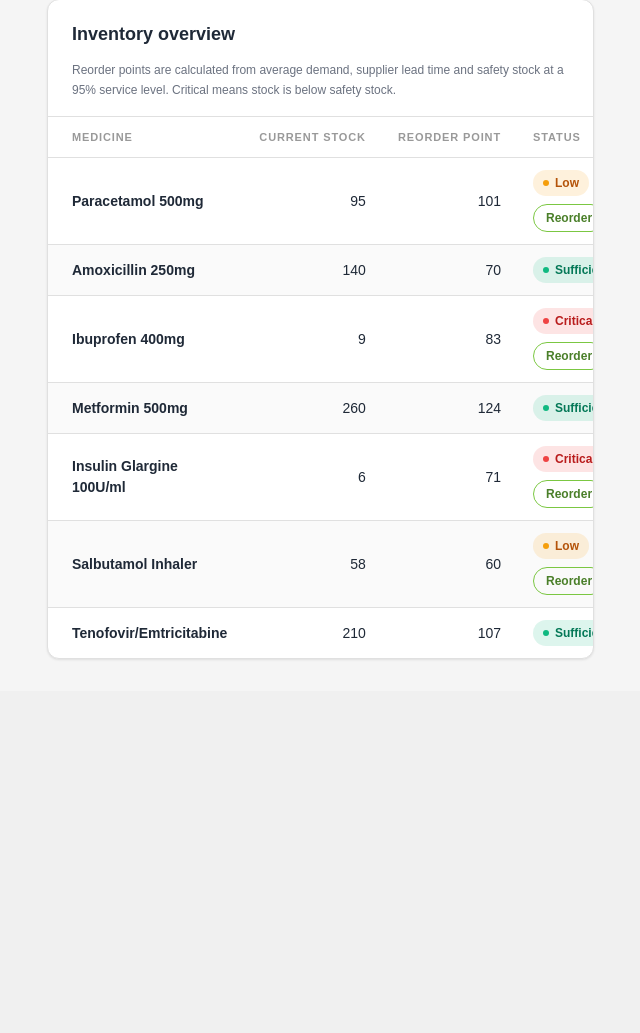
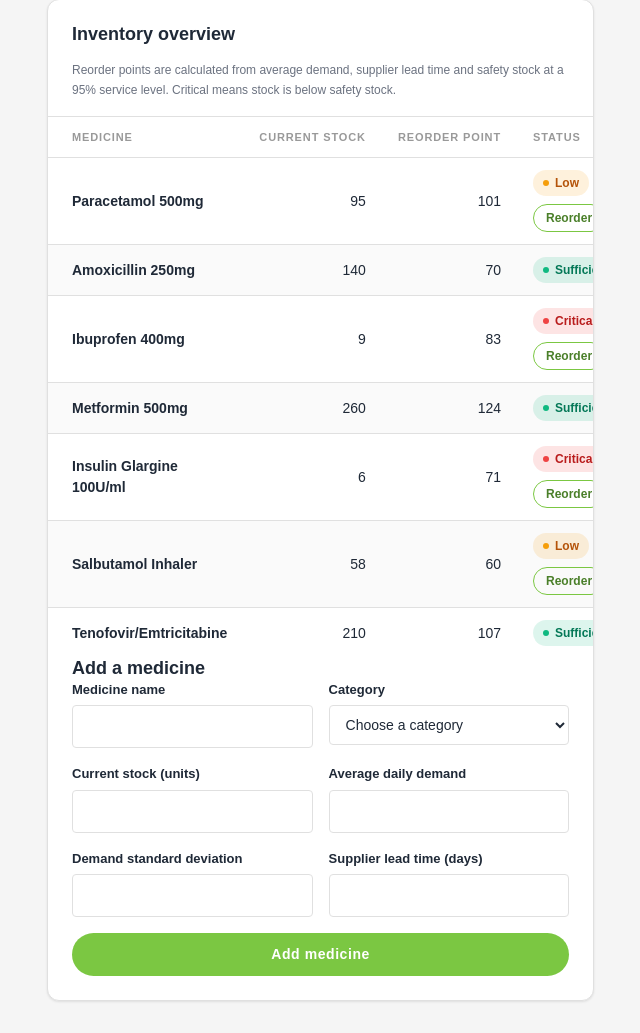
Before and after one commit to u24645177/BFB321_Group4_Project, a Flask app: page / in a window 1280 px wide. Shown: the part 2061-3094 px from the top of the page, without its empty margins (265-905 px from the left). Before the commit the page ends 2720 px from the top, so only its background shows below. Run offline with Flask 3, Linux system fonts and the light colour scheme.

Commit message:
Flow 1: add medicine form, POST /api/medicines and live table update

```diff
--- a/data/dashboard.py
+++ b/data/dashboard.py
@@ -15,6 +15,7 @@ them, so the page always agrees with itself:
       requests waiting longer than the approval SLA.
 """
 
+import math
 from datetime import date, timedelta
 
 from models.eoq import calculate_reorder_point, calculate_safety_stock
@@ -355,3 +356,76 @@ def get_dashboard_context(category='all'):
         'supplier_options': SUPPLIERS,
         'current_category': category,
     }
+
+
+
+# Adding medicines (Flow 1: form -> POST /api/medicines -> inventory table)
+
+
+MEDICINE_CATEGORIES = ['analgesics', 'antibiotics', 'antidiabetics', 'antiretrovirals', 'respiratory', 'vaccines']
+MAX_NAME_LENGTH = 100
+
+
+def _read_number(data, field, errors, minimum, whole=False):
+    """Read one numeric field, adding an error message if it is missing or out of range."""
+    try:
+        value = float(data.get(field, ''))
+        if not math.isfinite(value):
+            raise ValueError
+        if whole and not value.is_integer():
+            raise ValueError
+        if value < minimum:
+            raise ValueError
+        return int(value) if whole else value
+    except (TypeError, ValueError):
+        kind = 'a whole number' if whole else 'a number'
+        errors[field] = f'Enter {kind} of at least {minimum}.'
+        return None
+
+
+def validate_medicine(data):
+    """
+    Validate a new medicine sent to POST /api/medicines.
+
+    Returns (medicine, errors): medicine is a dict ready for add_medicine()
+    when errors is empty; errors maps field name -> message.
+    """
+    errors = {}
+
+    name = str(data.get('name', '')).strip()
+    if not name:
+        errors['name'] = 'Enter the medicine name.'
+    elif len(name) > MAX_NAME_LENGTH:
+        errors['name'] = f'Keep the name under {MAX_NAME_LENGTH} characters.'
+
+    category = str(data.get('category', '')).strip().lower()
+    if category not in MEDICINE_CATEGORIES:
+        errors['category'] = 'Choose a category from the list.'
+
+    current_stock = _read_number(data, 'current_stock', errors, minimum=0, whole=True)
+    avg_daily_demand = _read_number(data, 'avg_daily_demand', errors, minimum=0)
+    demand_std_dev = _read_number(data, 'demand_std_dev', errors, minimum=0)
+    lead_time_days = _read_number(data, 'lead_time_days', errors, minimum=1, whole=True)
+
+    if errors:
+        return None, errors
+    return {
+        'name': name,
+        'category': category,
+        'current_stock': current_stock,
+        'avg_daily_demand': avg_daily_demand,
+        'demand_std_dev': demand_std_dev,
+        'lead_time_days': lead_time_days,
+    }, {}
+
+
+def medicine_exists(name):
+    """True if a medicine with this name is already stored (ignores capital letters)."""
+    return any(m['name'].lower() == name.lower() for m in MEDICINES)
+
+
+def add_medicine(medicine):
+    """Store a validated medicine and return its inventory row (with reorder point and status)."""
+    MEDICINES.append(medicine)
+    row = next(item for item in build_inventory() if item['name'] == medicine['name'])
+    return {**row, 'category': medicine['category']}
--- /dev/null
+++ b/static/js/add-medicine.js
@@ -0,0 +1,110 @@
+// Flow 1: Add medicine
+// The form on the dashboard is sent to POST /api/medicines with apiFetch() (static/js/api.js).
+// On success the new medicine is added to the inventory table straight away, without reloading.
+
+(() => {
+    const form = document.getElementById('medicine-form');
+    if (!form) return;   // only runs on the dashboard
+
+    const tableBody = document.getElementById('inventory-body');
+    const message = document.getElementById('medicine-message');
+    const submitButton = document.getElementById('medicine-submit');
+
+    // Show a green (success) or red (error) message above the form
+    function showMessage(text, isError) {
+        message.textContent = text;
+        message.classList.toggle('form-summary', isError);
+        message.hidden = false;
+    }
+
+    // Remove the red borders and error text from the last attempt
+    function clearFieldErrors() {
+        form.querySelectorAll('.field-error').forEach((el) => el.remove());
+        form.querySelectorAll('[aria-invalid]').forEach((el) => el.removeAttribute('aria-invalid'));
+    }
+
+    // Put the API's message under each field it rejected, e.g. { name: 'This medicine already exists.' }
+    function showFieldErrors(fields) {
+        Object.entries(fields).forEach(([fieldName, text]) => {
+            const input = form.elements[fieldName];
+            if (!input) return;
+            input.setAttribute('aria-invalid', 'true');
+            const error = document.createElement('span');
+            error.className = 'field-error';
+            error.textContent = text;
+            input.after(error);
+        });
+        const firstInvalid = form.querySelector('[aria-invalid="true"]');
+        if (firstInvalid) firstInvalid.focus();
+    }
+
+    // Build a table row that looks the same as the rows Flask renders in index.html
+    function buildRow(medicine) {
+        const row = document.createElement('tr');
+
+        const name = document.createElement('td');
+        name.className = 'cell-strong';
+        name.textContent = medicine.name;
+
+        const stock = document.createElement('td');
+        stock.className = 'num';
+        stock.textContent = medicine.current_stock.toLocaleString('en-US');
+
+        const reorderPoint = document.createElement('td');
+        reorderPoint.className = 'num';
+        reorderPoint.textContent = medicine.reorder_point.toLocaleString('en-US');
+
+        const statusCell = document.createElement('td');
+        const statusWrap = document.createElement('div');
+        statusWrap.className = 'status-cell';
+        const badge = document.createElement('span');
+        badge.className = 'status-badge status-' + medicine.status.toLowerCase();
+        badge.textContent = medicine.status;
+        statusWrap.append(badge);
+        if (medicine.status !== 'Sufficient') {
+            const link = document.createElement('a');
+            link.className = 'row-action';
+            link.href = '/reorder?medicine=' + encodeURIComponent(medicine.name);
+            link.textContent = 'Reorder';
+            statusWrap.append(link);
+        }
+        statusCell.append(statusWrap);
+
+        row.append(name, stock, reorderPoint, statusCell);
+        return row;
+    }
+
+    form.addEventListener('submit', async (event) => {
+        event.preventDefault();   // stop the browser reloading the page
+        clearFieldErrors();
+        message.hidden = true;
+
+        // Collect the form values as the JSON body the API expects
+        const body = Object.fromEntries(new FormData(form));
+
+        // Loading state: stop double-clicks while the request is running
+        submitButton.disabled = true;
+        submitButton.textContent = 'Adding...';
+
+        try {
+            const result = await apiFetch('/api/medicines', { method: 'POST', body: body });
+            const medicine = result.data;
+
+            // Update the table from the API response
+            const newRow = buildRow(medicine);
+            tableBody.append(newRow);
+            newRow.scrollIntoView({ behavior: 'smooth', block: 'center' });
+
+            showMessage(`${medicine.name} added. Reorder point: ${medicine.reorder_point} units, status: ${medicine.status}.`, false);
+            form.reset();
+        } catch (error) {
+            showMessage(error.message, true);
+            if (error.details && error.details.fields) {
+                showFieldErrors(error.details.fields);
+            }
+        } finally {
+            submitButton.disabled = false;
+            submitButton.textContent = 'Add medicine';
+        }
+    });
+})();
--- a/templates/index.html
+++ b/templates/index.html
@@ -190,7 +190,7 @@
                             <th scope="col">Status</th>
                         </tr>
                     </thead>
-                    <tbody>
+                    <tbody id="inventory-body">
                         {% for item in inventory %}
                         <tr>
                             <td class="cell-strong">{{ item.name }}</td>
@@ -209,10 +209,53 @@
                     </tbody>
                 </table>
             </div>
+
+            <!-- Add medicine form (Flow 1): sent to POST /api/medicines by static/js/add-medicine.js -->
+            <h3 class="section-title" style="margin-top: 24px;">Add a medicine</h3>
+            <div id="medicine-message" class="flash" role="status" hidden></div>
+            <form id="medicine-form" class="order-form" novalidate>
+                <div class="field">
+                    <label for="medicine-name">Medicine name</label>
+                    <input id="medicine-name" name="name" type="text" maxlength="100" required>
+                </div>
+                <div class="field">
+                    <label for="medicine-category">Category</label>
+                    <select id="medicine-category" name="category" required>
+                        <option value="">Choose a category</option>
+                        <option value="analgesics">Analgesics</option>
+                        <option value="antibiotics">Antibiotics</option>
+                        <option value="antidiabetics">Antidiabetics</option>
+                        <option value="antiretrovirals">Antiretrovirals</option>
+                        <option value="respiratory">Respiratory</option>
+                        <option value="vaccines">Vaccines</option>
+                    </select>
+                </div>
+                <div class="field">
+                    <label for="medicine-stock">Current stock (units)</label>
+                    <input id="medicine-stock" name="current_stock" type="number" min="0" step="1" required>
+                </div>
+                <div class="field">
+                    <label for="medicine-demand">Average daily demand</label>
+                    <input id="medicine-demand" name="avg_daily_demand" type="number" min="0" step="any" required>
+                </div>
+                <div class="field">
+                    <label for="medicine-std">Demand standard deviation</label>
+                    <input id="medicine-std" name="demand_std_dev" type="number" min="0" step="any" required>
+                </div>
+                <div class="field">
+                    <label for="medicine-lead">Supplier lead time (days)</label>
+                    <input id="medicine-lead" name="lead_time_days" type="number" min="1" step="1" required>
+                </div>
+                <div class="form-actions field-full">
+                    <button type="submit" class="btn-submit" id="medicine-submit">Add medicine</button>
+                </div>
+            </form>
         </section>
 
 {% endblock %}
 
 {% block scripts %}
 <script src="{{ url_for('static', filename='js/dashboard.js') }}"></script>
+<script src="{{ url_for('static', filename='js/add-medicine.js') }}"></script>
+
 {% endblock %}
```
Also changed, not shown: routes/api.py (+32 -1 lines).
